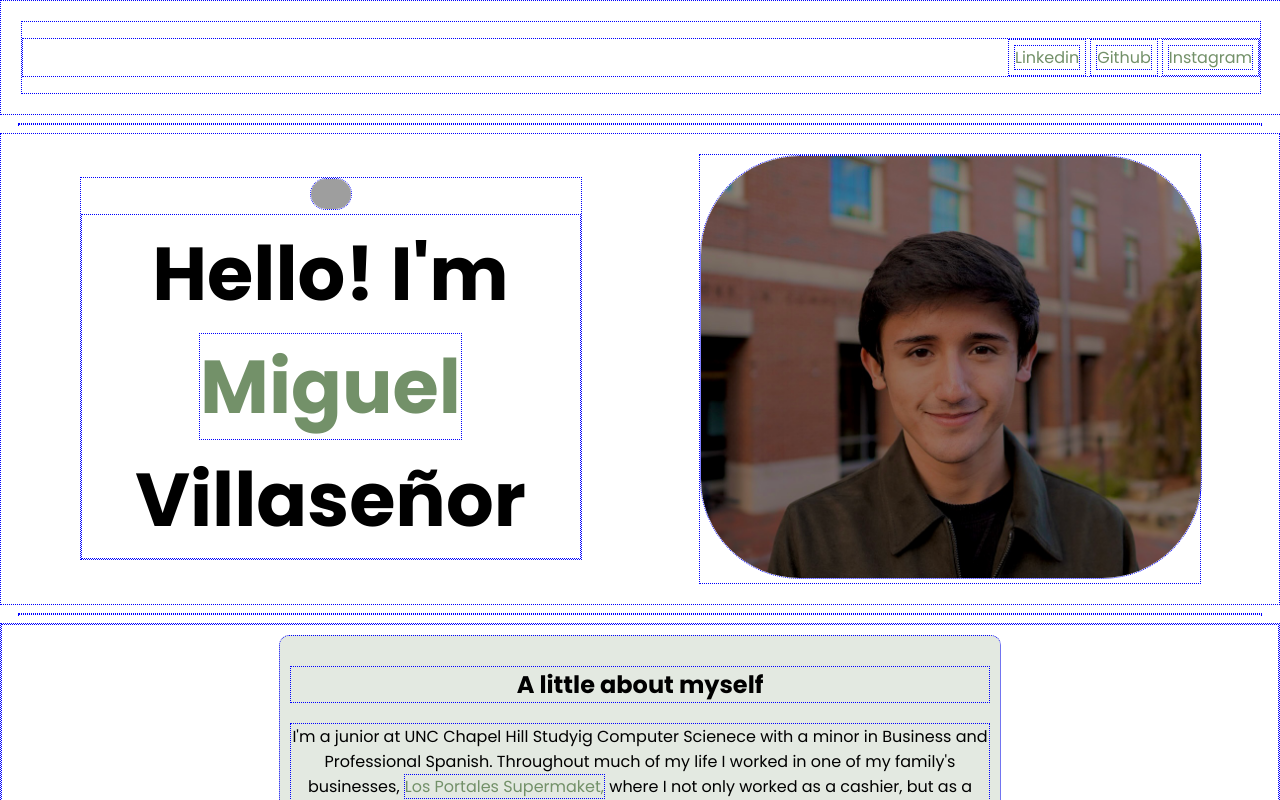
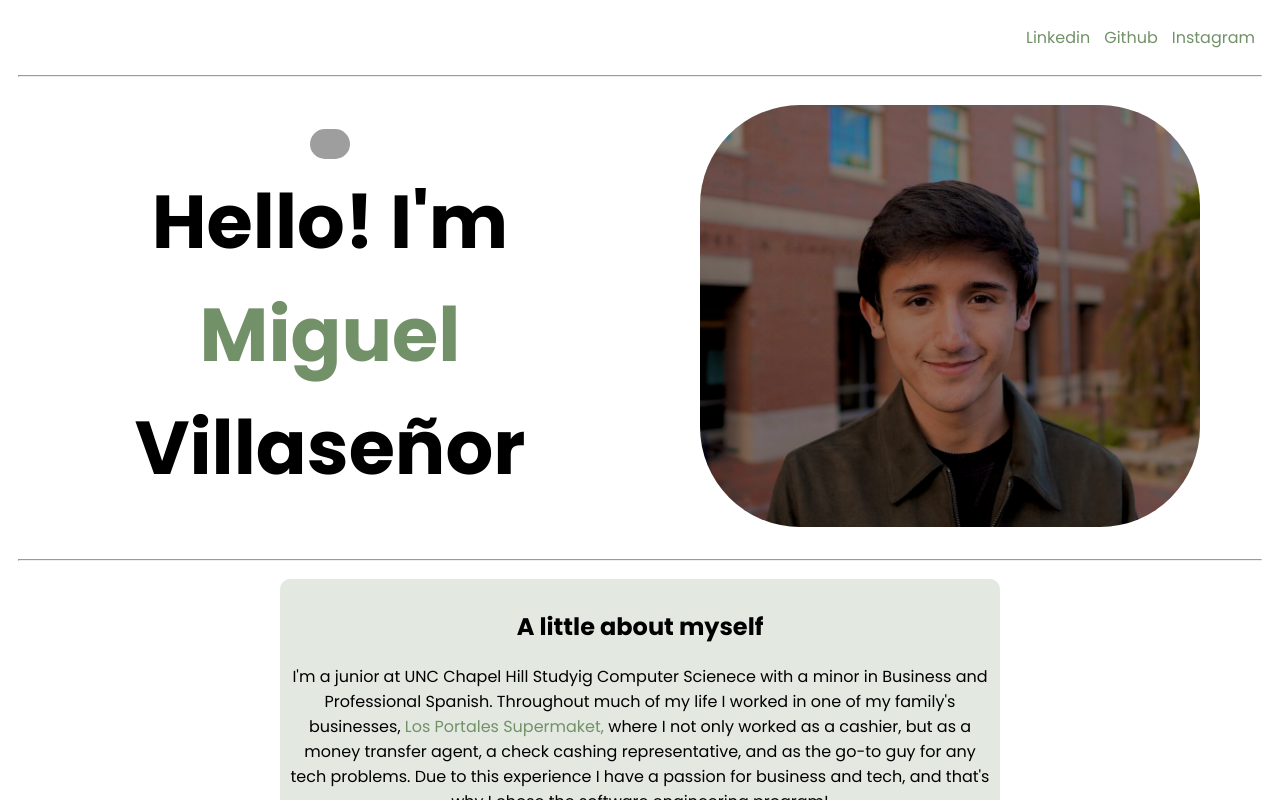
Before and after one commit to miguel1453/About-Me, a plain HTML site: page index.html in a window 1280 px wide. Drawn offline with Linux system fonts and the light colour scheme; grey boxes are pictures that could not be loaded.

Commit message:
Update index.css

```diff
--- a/index.css
+++ b/index.css
@@ -4,10 +4,11 @@ html,body {
     height: 100%;
     margin: 0px;
     overflow: auto;
+    overflow-x: hidden;
 }
 
 body * {
-    border: 1px dotted blue;
+
 
 }
 
```
